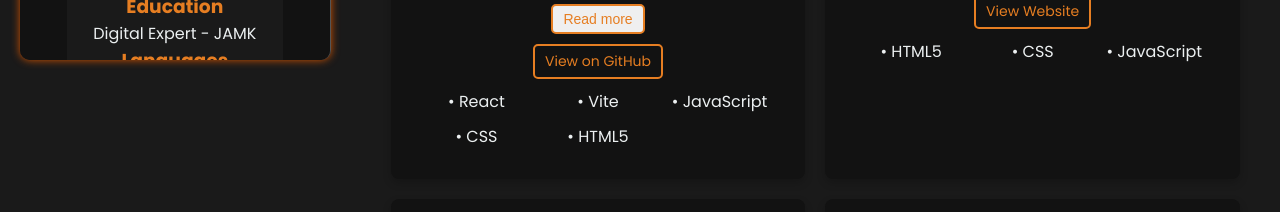
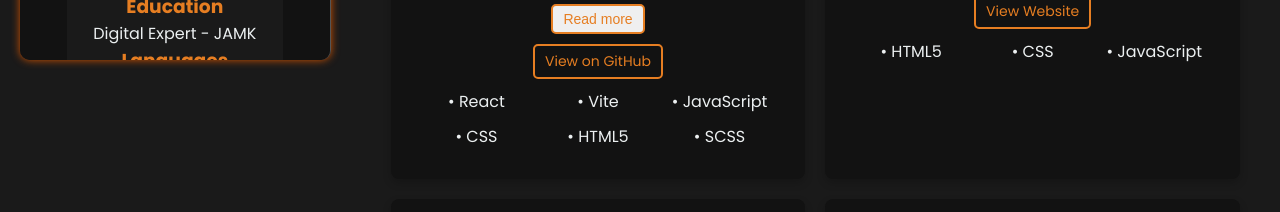
Before and after one commit to micsno/micsno.github.io, a React (Vite) app: page /#/projects in a window 1280 px wide. Shown: the part 900-1112 px from the top of the page. Built offline with nearby package versions, Linux system fonts and the light colour scheme; a web font is replaced by a local one.

Commit message:
Project language added

```diff
--- a/src/Projects.jsx
+++ b/src/Projects.jsx
@@ -72,7 +72,7 @@ function Projects() {
             fullDescription: "This portfolio website was developed to showcase my skills and projects as a web developer. It features a clean and responsive design with smooth animations and interactive elements. Built with React, CSS, and HTML, the site provides an engaging user experience that highlights my work and expertise. The website includes sections for my projects, about section, and contact information, allowing visitors to explore my portfolio and get in touch. The project demonstrates my proficiency in front-end development, including layout design, state management, and component-based architecture. It also showcases my creativity and attention to detail in crafting visually appealing and user-friendly web experiences.",
             imageUrl: portfolio,
             githubUrl: 'https://github.com/micsno/micsno.github.io',
-            technologies: ['React', 'Vite', 'JavaScript', 'CSS', 'HTML5'],
+            technologies: ['React', 'Vite', 'JavaScript', 'CSS', 'HTML5', 'SCSS'],
         },
         {
             title: "Rica's Decals",
```
